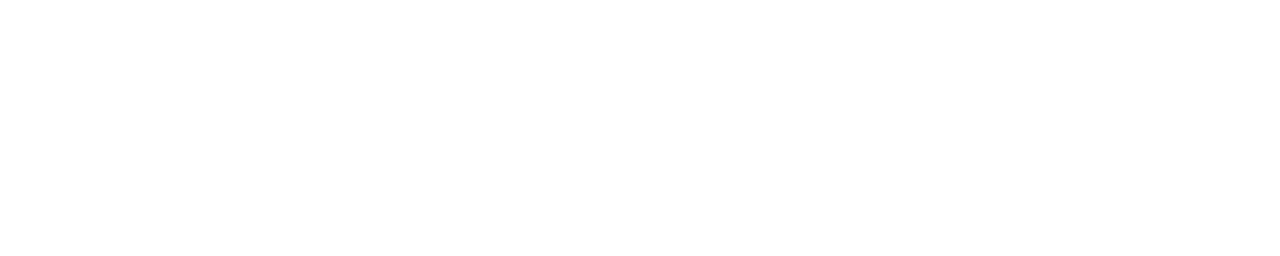
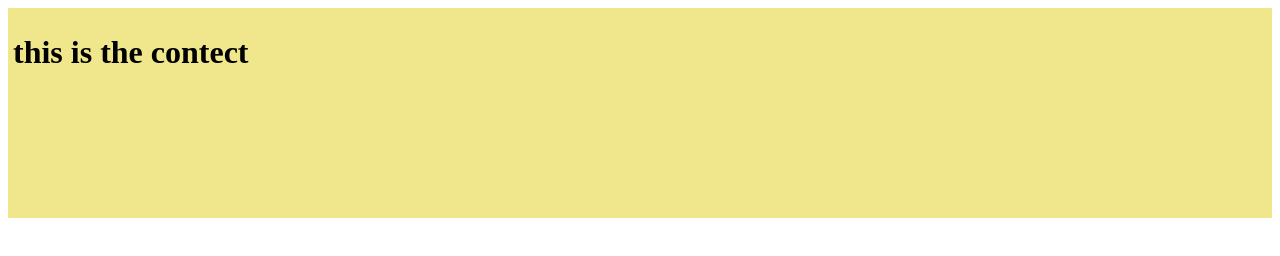
Before and after one commit to ustlqab3/lec8_2, a plain HTML site: page index.html in a window 1280 px wide. Drawn offline with Linux system fonts and the light colour scheme.

Commit message:
adding content div

```diff
--- a/index.html
+++ b/index.html
@@ -7,6 +7,8 @@
     <link rel="stylesheet" href="style.css">
 </head>
 <body>
-
+    <div class="con">
+        <h1> this is the contect</h1>
+    </div>
 </body>
 </html>
--- a/style.css
+++ b/style.css
@@ -0,0 +1,5 @@
+.con{
+background-color: khaki;
+height: 200px;
+padding: 5px;
+}
```
